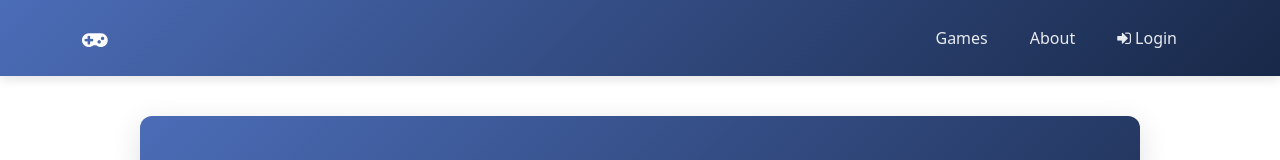
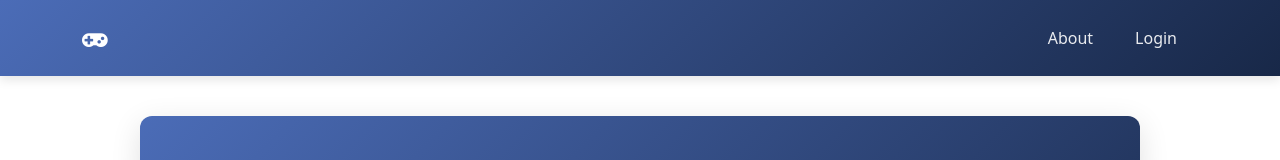
Before and after one commit to tjgray94/GameStoreApp, an Angular app in the folder GameStoreApp/GameStore/: page /welcome in a window 1280 px wide. Shown: the top 160 px of the page. Built offline with nearby package versions, Linux system fonts and the light colour scheme.

Commit message:
Updated navbar to handle loggedIn user

```diff
--- a/GameStoreApp/GameStore/src/app/navbar/navbar.component.html
+++ b/GameStoreApp/GameStore/src/app/navbar/navbar.component.html
@@ -11,8 +11,8 @@
 
     <div class="collapse navbar-collapse" id="navbarNav">
       <ul class="navbar-nav ms-auto">
-        <li class="nav-item">
-          <a class="nav-link" routerLink="/api/games" routerLinkActive="active">
+        <li class="nav-item" *ngIf="isLoggedIn">
+          <a class="nav-link" [routerLink]="['/user', currentUserId, 'games']" routerLinkActive="active">
             Games
           </a>
         </li>
@@ -23,10 +23,10 @@
         </li>
         <li class="nav-item">
           <a *ngIf="!isLoggedIn" class="nav-link" routerLink="/login" routerLinkActive="active">
-            <i class="fa fa-sign-in"></i> Login
+            Login
           </a>
           <a *ngIf="isLoggedIn" class="nav-link" (click)="logout()" style="cursor: pointer;">
-            <i class="fa fa-sign-out"></i> Logout
+            Logout
           </a>
         </li>
       </ul>
--- a/GameStoreApp/GameStore/src/app/navbar/navbar.component.ts
+++ b/GameStoreApp/GameStore/src/app/navbar/navbar.component.ts
@@ -9,6 +9,7 @@ import { AuthService } from '../auth.service';
 })
 export class NavbarComponent implements OnInit {
   isLoggedIn = false;
+  currentUserId: number | null = null;
 
   constructor(
     private authService: AuthService,
@@ -20,6 +21,11 @@ export class NavbarComponent implements OnInit {
     this.authService.isLoggedIn$.subscribe(loggedIn => {
       this.isLoggedIn = loggedIn;
     });
+
+    // Subscribe to current user changes
+    this.authService.currentUser$.subscribe(user => {
+      this.currentUserId = user?.userId || null;
+    });
   }
 
   logout(): void {
```
